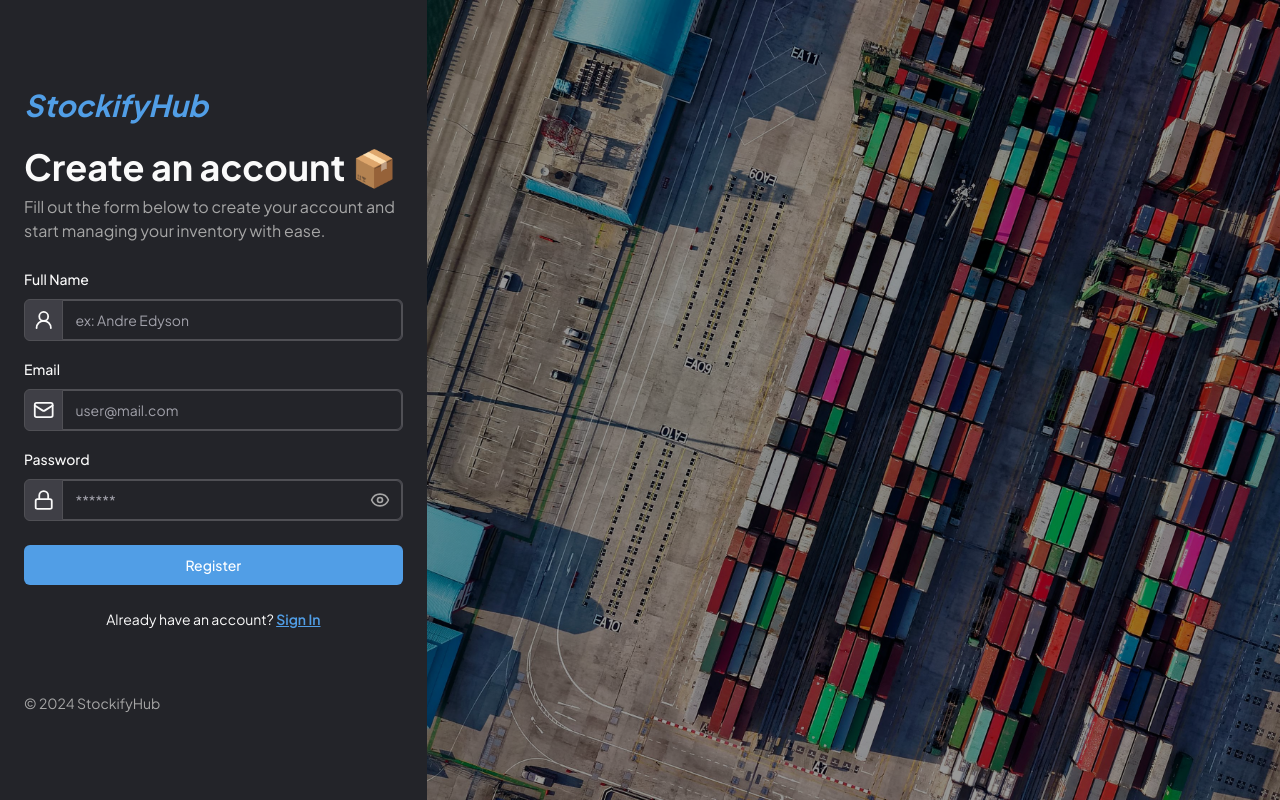
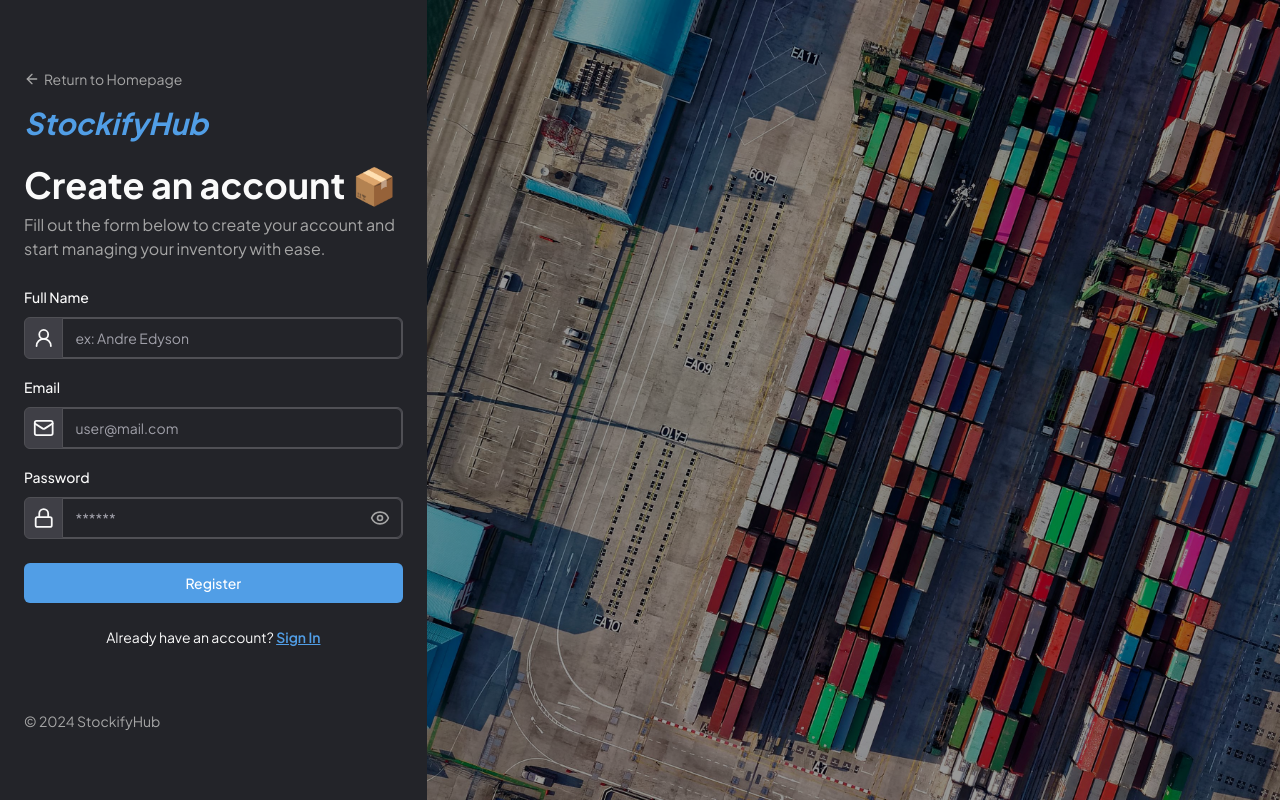
Before and after one commit to andreedyson/stockify-hub, a Next.js app: page /register in a window 1280 px wide. Built offline with nearby package versions, Linux system fonts and the light colour scheme; no server answers.

Commit message:
style(form): added return to homepage link, fixed auth dark mode

```diff
--- a/app/(auth)/layout.tsx
+++ b/app/(auth)/layout.tsx
@@ -15,7 +15,7 @@ export default function AuthLayout({
   children: React.ReactNode;
 }>) {
   return (
-    <html lang="en">
+    <html lang="en" className="dark">
       <AuthProvider>
         <body>
           {children}
--- a/components/forms/LoginForm.tsx
+++ b/components/forms/LoginForm.tsx
@@ -18,7 +18,7 @@ import { Input } from "@/components/ui/input";
 import { loginSchema } from "@/types/validations";
 import { useEffect, useState } from "react";
 import { useToast } from "../ui/use-toast";
-import { Eye, EyeOff, Lock, Mail } from "lucide-react";
+import { ArrowLeft, Eye, EyeOff, Lock, Mail } from "lucide-react";
 import Link from "next/link";
 import { useRouter } from "next/navigation";
 import { signIn, useSession } from "next-auth/react";
@@ -83,9 +83,16 @@ function LoginForm() {
           className="flex flex-col gap-4 sm:max-w-[380px]"
         >
           <section className="mb-2 space-y-2 text-center md:text-start">
-            <Link href={"/signin"}>
+            <Link
+              href={"/"}
+              className="mb-4 flex items-center gap-1 text-sm text-desc hover:text-slate-600"
+            >
+              <ArrowLeft size={16} />
+              Return to Homepage
+            </Link>
+            <div>
               <h2 className="logo mb-3 text-3xl md:mb-6">StockifyHub</h2>
-            </Link>
+            </div>
             <h2 className="header-2">Welcome back!👋</h2>
             <p className="desc-2">
               Enter your credentials to access the application.
@@ -97,7 +104,7 @@ function LoginForm() {
             render={({ field }) => (
               <FormItem>
                 <FormLabel>Email</FormLabel>
-                <div className="flex items-center justify-center rounded-md border border-input bg-zinc-700">
+                <div className="flex items-center justify-center rounded-md border border-input dark:bg-zinc-700">
                   <Mail size={24} className="mx-2" />
                   <FormControl>
                     <Input
@@ -118,7 +125,7 @@ function LoginForm() {
             render={({ field }) => (
               <FormItem>
                 <FormLabel>Password</FormLabel>
-                <div className="relative flex items-center justify-center rounded-md border border-input bg-zinc-700">
+                <div className="relative flex items-center justify-center rounded-md border border-input dark:bg-zinc-700">
                   <Lock size={24} className="mx-2" />
                   <FormControl>
                     <Input
@@ -148,10 +155,10 @@ function LoginForm() {
           >
             {submitting ? "Logging In..." : "Login"}
           </Button>
-          <div className="my-6 flex items-center gap-6">
-            <div className="h-1 w-1/2 bg-primary-foreground/80" />
+          <div className="my-1 flex items-center gap-6">
+            <div className="h-1 w-1/2 bg-primary/20 dark:bg-primary-foreground/80" />
             <div>OR</div>
-            <div className="h-1 w-1/2 bg-primary-foreground/80" />
+            <div className="h-1 w-1/2 bg-primary/20 dark:bg-primary-foreground/80" />
           </div>
 
           {/* Google SignIn Button */}
--- a/components/forms/RegisterForm.tsx
+++ b/components/forms/RegisterForm.tsx
@@ -19,7 +19,7 @@ import { registerSchema } from "@/types/validations";
 import { useState } from "react";
 import { BASE_URL } from "@/constants";
 import { useToast } from "../ui/use-toast";
-import { Eye, EyeOff, Lock, Mail, UserRound } from "lucide-react";
+import { ArrowLeft, Eye, EyeOff, Lock, Mail, UserRound } from "lucide-react";
 import Link from "next/link";
 import { useRouter } from "next/navigation";
 
@@ -89,9 +89,16 @@ function RegisterForm() {
           className="flex flex-col gap-4 sm:max-w-[380px]"
         >
           <section className="mb-2 space-y-2 text-center md:text-start">
-            <Link href={"/signin"}>
+            <Link
+              href={"/"}
+              className="mb-4 flex items-center gap-1 text-sm text-desc hover:text-slate-600"
+            >
+              <ArrowLeft size={16} />
+              Return to Homepage
+            </Link>
+            <div>
               <h2 className="logo mb-3 text-3xl md:mb-6">StockifyHub</h2>
-            </Link>
+            </div>
             <h2 className="header-2">Create an account 📦</h2>
             <p className="desc-2">
               Fill out the form below to create your account and start managing
@@ -104,7 +111,7 @@ function RegisterForm() {
             render={({ field }) => (
               <FormItem>
                 <FormLabel>Full Name</FormLabel>
-                <div className="flex items-center justify-center rounded-md border border-input bg-zinc-700">
+                <div className="flex items-center justify-center rounded-md border border-input dark:bg-zinc-700">
                   <UserRound size={24} className="mx-2" />
                   <FormControl>
                     <Input
@@ -125,7 +132,7 @@ function RegisterForm() {
             render={({ field }) => (
               <FormItem>
                 <FormLabel>Email</FormLabel>
-                <div className="flex items-center justify-center rounded-md border border-input bg-zinc-700">
+                <div className="flex items-center justify-center rounded-md border border-input dark:bg-zinc-700">
                   <Mail size={24} className="mx-2" />
                   <FormControl>
                     <Input
@@ -146,7 +153,7 @@ function RegisterForm() {
             render={({ field }) => (
               <FormItem>
                 <FormLabel>Password</FormLabel>
-                <div className="relative flex items-center justify-center rounded-md border border-input bg-zinc-700">
+                <div className="relative flex items-center justify-center rounded-md border border-input dark:bg-zinc-700">
                   <Lock size={24} className="mx-2" />
                   <FormControl>
                     <Input
```
